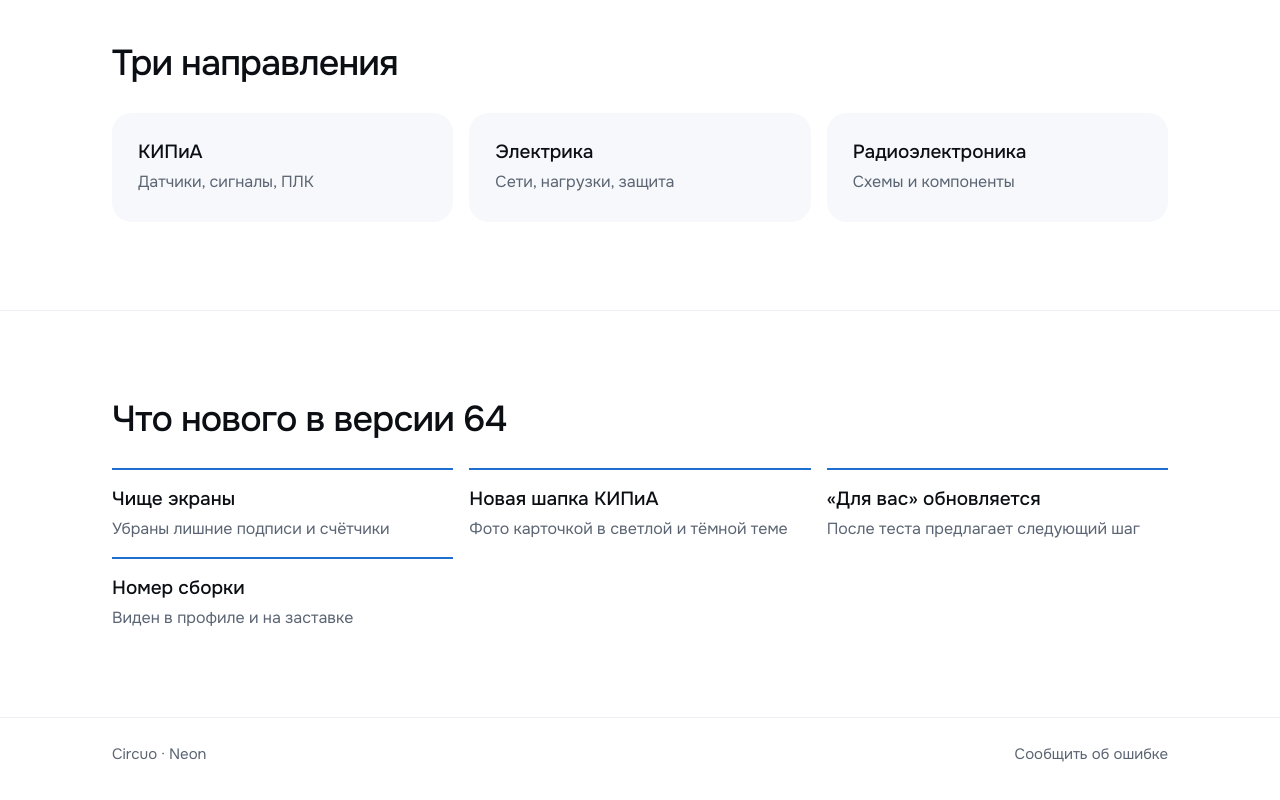
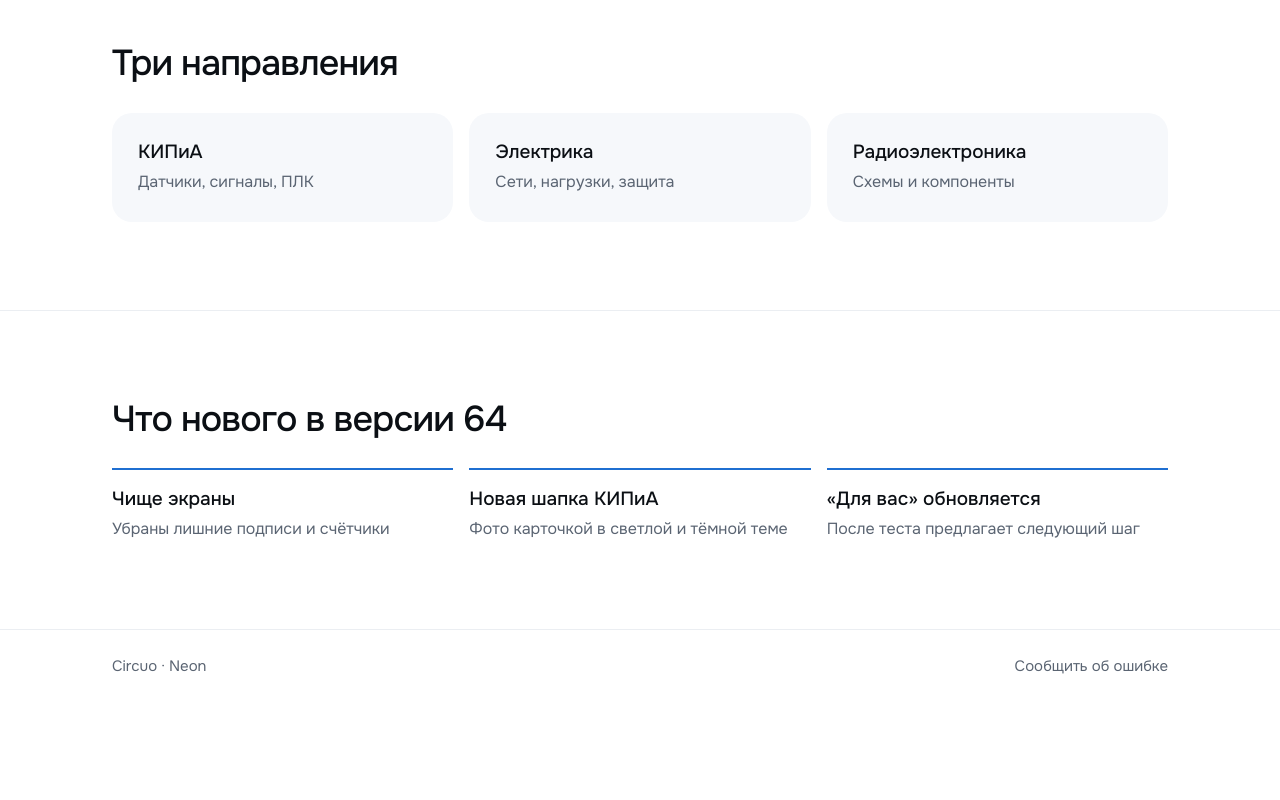
Before and after one commit to Neow112/Circuo--beta, a plain HTML site: page index.html in a window 1280 px wide. Shown: the part 1030-1830 px from the top of the page. After the commit the page ends 1741 px from the top, so only its background shows below. Drawn offline with Linux system fonts and the light colour scheme.

Commit message:
Сайт: три пункта в «Что нового»
Co-Authored-By: Claude Opus 5.5 <noreply@anthropic.com>
Claude-Session: https://claude.ai/code/session_017EFzcyd2S28DJwM1WGFFDD

```diff
--- a/index.html
+++ b/index.html
@@ -254,7 +254,6 @@ footer a:hover{color:var(--blue)}
         <div class="news rv"><b>Чище экраны</b><span>Убраны лишние подписи и счётчики</span></div>
         <div class="news rv" style="transition-delay:.12s"><b>Новая шапка КИПиА</b><span>Фото карточкой в светлой и тёмной теме</span></div>
         <div class="news rv" style="transition-delay:.24s"><b>«Для вас» обновляется</b><span>После теста предлагает следующий шаг</span></div>
-        <div class="news rv" style="transition-delay:.36s"><b>Номер сборки</b><span>Виден в профиле и на заставке</span></div>
       </div>
     </div>
   </section>
```
